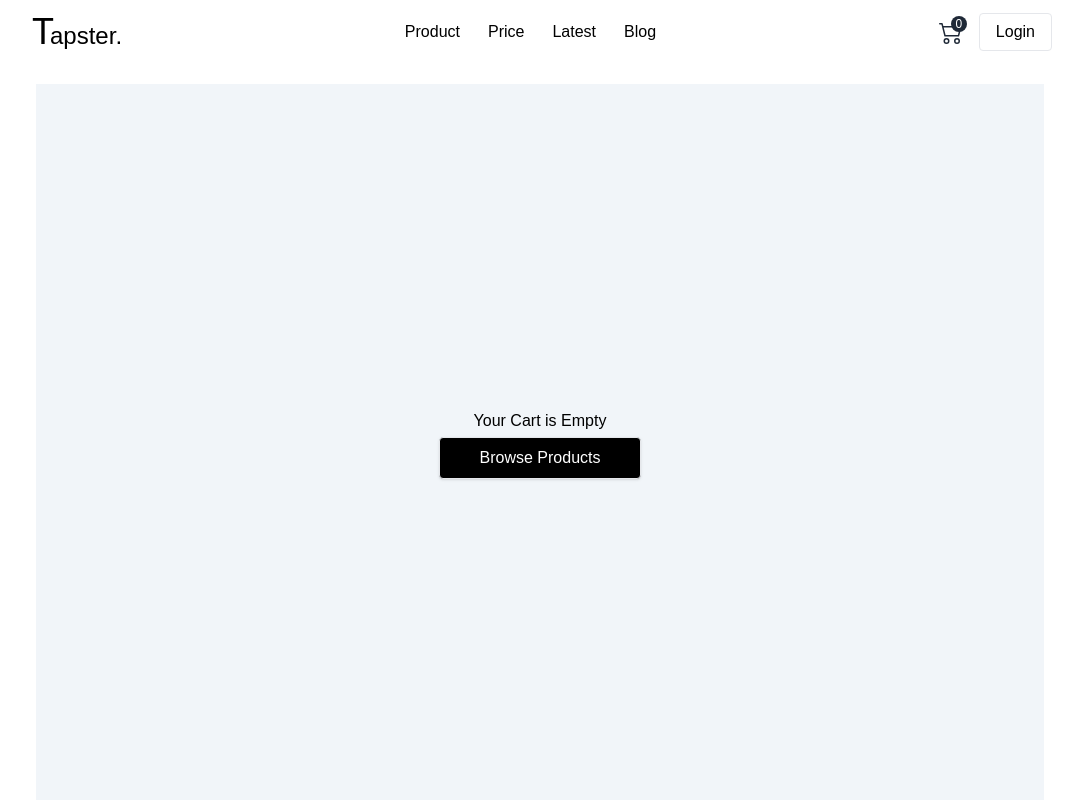
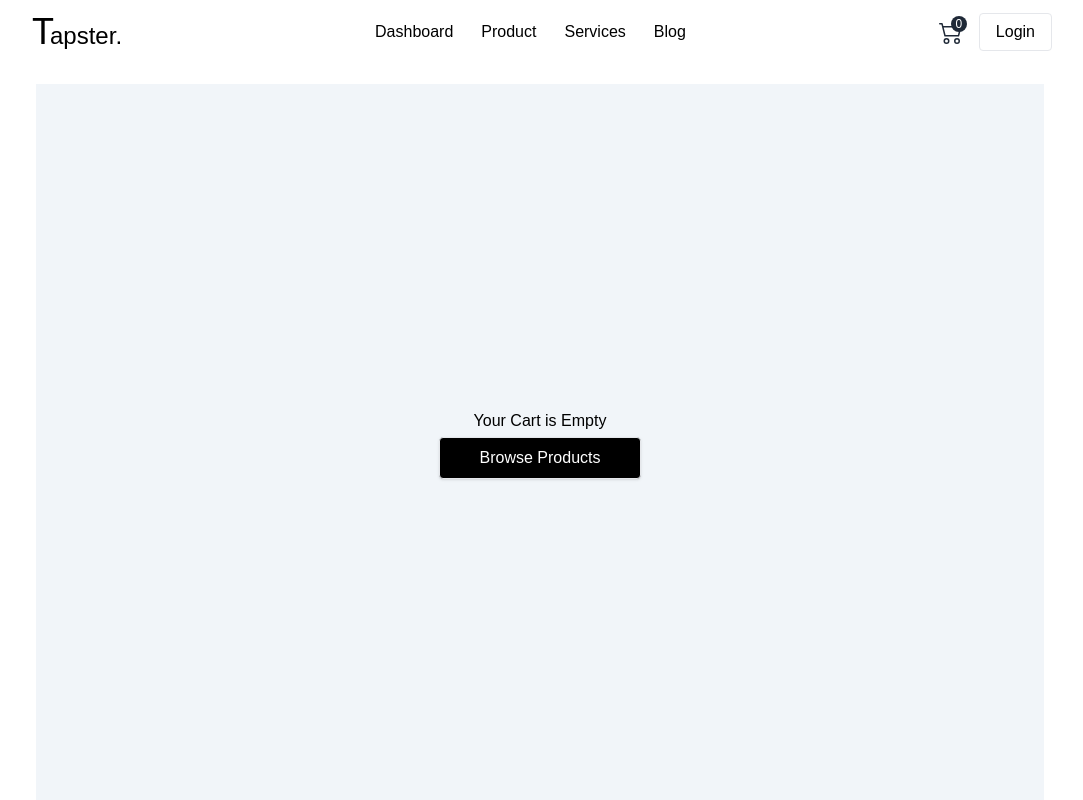
Before and after one commit to imohammedakash/TapSter, a Next.js app: page /cart in a window 1280 px wide. Shown: the top 800 px of the page, without its empty margins (100-1183 px from the left). Built offline with nearby package versions, Linux system fonts and the light colour scheme.

Commit message:
removed unnecessary imports

```diff
--- a/component/Home/Landing.jsx
+++ b/component/Home/Landing.jsx
@@ -3,7 +3,6 @@ import { FaAddressCard, FaMobile } from "react-icons/fa";
 import { MdFingerprint, MdTapAndPlay } from "react-icons/md";
 import { BsArrowRight, BsPersonVcard } from "react-icons/bs";
 import women from "../../public/women.png";
-import { motion } from "framer-motion";
 import Image from "next/image";
 const Landing = () => {
   return (
--- a/component/Home/index.js
+++ b/component/Home/index.js
@@ -1,7 +1,5 @@
-import React, { useEffect, useState } from "react";
+import React from "react";
 import dynamic from "next/dynamic";
-import { useDispatch, useSelector } from "react-redux";
-import { getCartProduct } from "@/Redux/Actions/cart";
 const Wrapper = dynamic(() => import("../Wrapper/Wrapper"));
 const Landing = dynamic(() => import("./Landing"));
 const Demo = dynamic(() => import("./Demo"));
--- a/component/Wrapper/Header.js
+++ b/component/Wrapper/Header.js
@@ -14,11 +14,10 @@ import { toast } from "react-toastify";
 import { useDispatch, useSelector } from "react-redux";
 import { logout } from "@/Redux/Actions/user";
 const CustomLink = ({ href, title, className = "" }) => {
-  const router = useRouter();
   return (
     <Link
       href={href}
-      className={`${router.asPath === href ? "text-red-700" : ""} font-normal`}
+      className={`font-normal`}
     >
       {title}
     </Link>
@@ -48,9 +47,9 @@ const Header = () => {
         </div>
         <div className="md:block hidden">
           <nav className="flex items-center gap-7 capitalize">
+            <CustomLink href="/" title="Dashboard" />
             <CustomLink href="/product" title="Product" />
-            <CustomLink href="/services" title="Price" />
-            <CustomLink href="/latest" title="Latest" />
+            <CustomLink href="/services" title="Services" />
             <CustomLink href="/blog" title="Blog" />
           </nav>
         </div>
@@ -91,6 +90,14 @@ const Header = () => {
                     <IoNotificationsOutline className="text-xl text-gray-800" />
                     <h3>Notification</h3>
                   </Link>
+                  <Link
+                    onClick={() => setShowModal(false)}
+                    href={`/notification`}
+                    className="w-full flex items-center justify-start cursor-pointer gap-3 text-center font-normal text-sm py-2 border-y my-2"
+                  >
+                    <FiBookOpen className="text-lg font-normal text-gray-800" />
+                    <h3>Your Orders</h3>
+                  </Link>
                   <div className="w-full md:hidden block">
                     <Link
                       onClick={() => setShowModal(false)}
@@ -107,14 +114,6 @@ const Header = () => {
                     >
                       <FiGitPullRequest className="text-lg font-normal text-gray-800" />
                       <h3>Services</h3>
-                    </Link>
-                    <Link
-                      onClick={() => setShowModal(false)}
-                      href={`/latest`}
-                      className="w-full flex items-center justify-start cursor-pointer gap-3 text-center font-normal text-sm py-2 border-y my-2"
-                    >
-                      <FiGlobe className="text-lg font-normal text-gray-800" />
-                      <h3>Latest</h3>
                     </Link>
                     <Link
                       onClick={() => setShowModal(false)}
```
